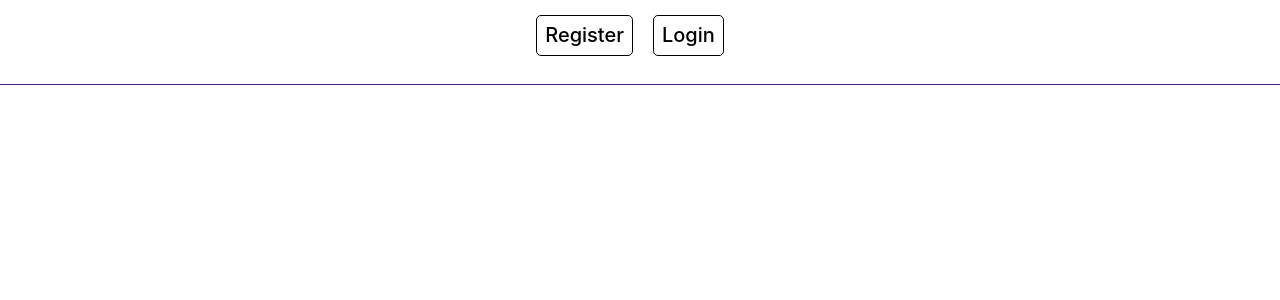
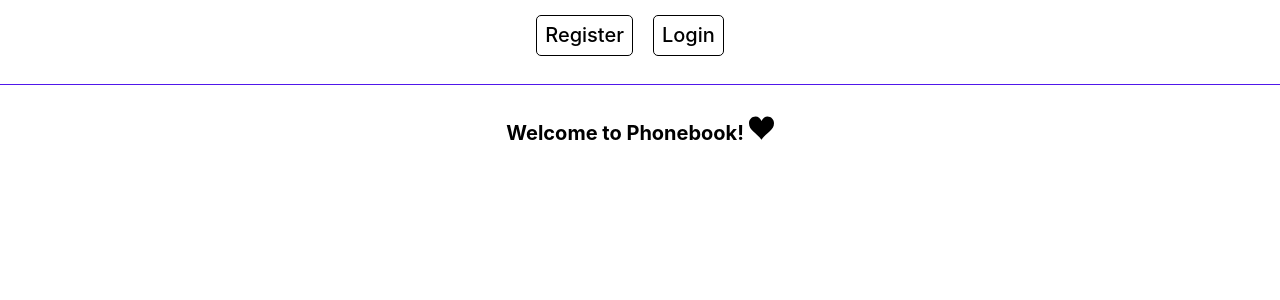
Before and after one commit to mandarinka99/goit-react-hw-08-phonebook, a React (Create React App) app: page / in a window 1280 px wide. Shown: the top 300 px of the page. Built offline with nearby package versions, Linux system fonts and the light colour scheme.

Commit message:
add homePage

```diff
--- a/src/Components/App.js
+++ b/src/Components/App.js
@@ -7,6 +7,7 @@ import PublicRoute from "./PublicRoute";
 import Spiner from "./spiner/Spiner";
 import { getIsFetching } from "../redux/auth/auth-selectors";
 import { fetchCurrentUser } from "../redux/auth/auth-operations";
+import HomePage from "../pages/HomePage";
 
 const RegisterPage = lazy(() => import("../pages/RegisterPage"));
 const LoginPage = lazy(() => import("../pages/LoginPage"));
@@ -41,6 +42,9 @@ const App = () => {
             <PrivateRoute path="/contacts" redirectTo="/login">
               <ContactsPage />
             </PrivateRoute>
+            <PublicRoute exact path="/">
+              <HomePage />
+            </PublicRoute>
           </Suspense>
         </Switch>
       </>
--- a/src/Components/container/Container.js
+++ b/src/Components/container/Container.js
@@ -6,7 +6,7 @@ const Container = ({ children }) => (
 );
 
 Container.propTypes = {
-  children: PropTypes.array.isRequired
-}
+  children: PropTypes.object.isRequired,
+};
 
 export default Container;
--- /dev/null
+++ b/src/pages/HomePage.js
@@ -0,0 +1,21 @@
+import { Container } from "@material-ui/core";
+import sprite from "../images/sprite.svg";
+import s from "./Pages.module.css";
+
+const HomePage = () => {
+  return (
+    <Container>
+      <h2 className={s.homePage}>
+        Welcome to Phonebook!{" "}
+        <span>
+          <svg className={s.homeIcon}>
+            <use href={sprite + "#icon-heart"} />
+          </svg>
+        </span>
+
+      </h2>
+    </Container>
+  );
+};
+
+export default HomePage;
--- a/src/pages/Pages.module.css
+++ b/src/pages/Pages.module.css
@@ -1,3 +1,13 @@
+.homePage {
+  margin: 30px auto;
+  text-align: center;
+}
+
+.homeIcon {
+  width: 25px;
+  height: 25px;
+}
+
 .container {
   width: 780px;
   padding: 20px 10px;
```
Also changed, not shown: src/pages/NotFoundPage.js (deleted, +0 -7 lines), src/images/sprite.svg (added), 7 other files (tests, documents, lock files or other folders).
